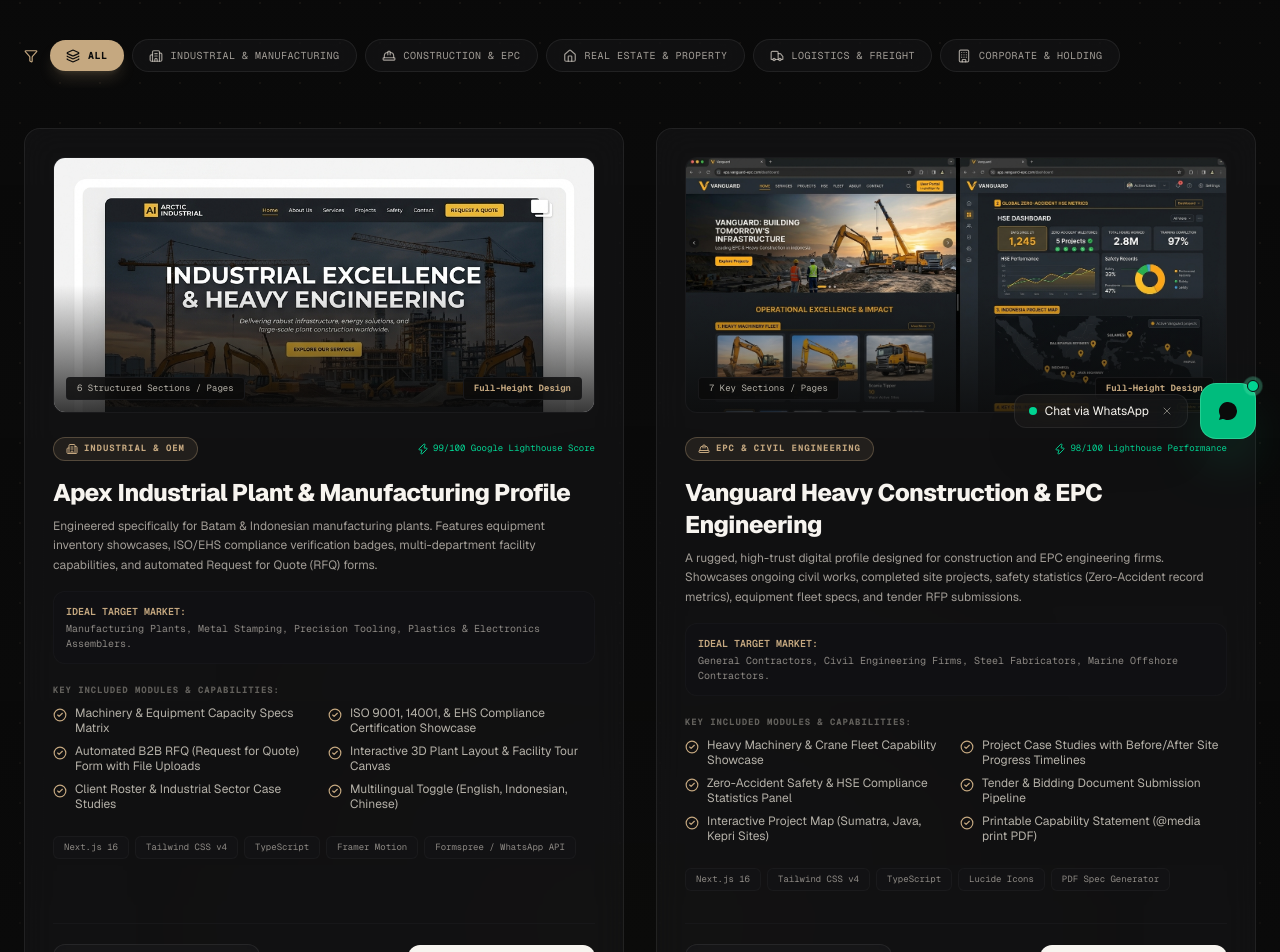
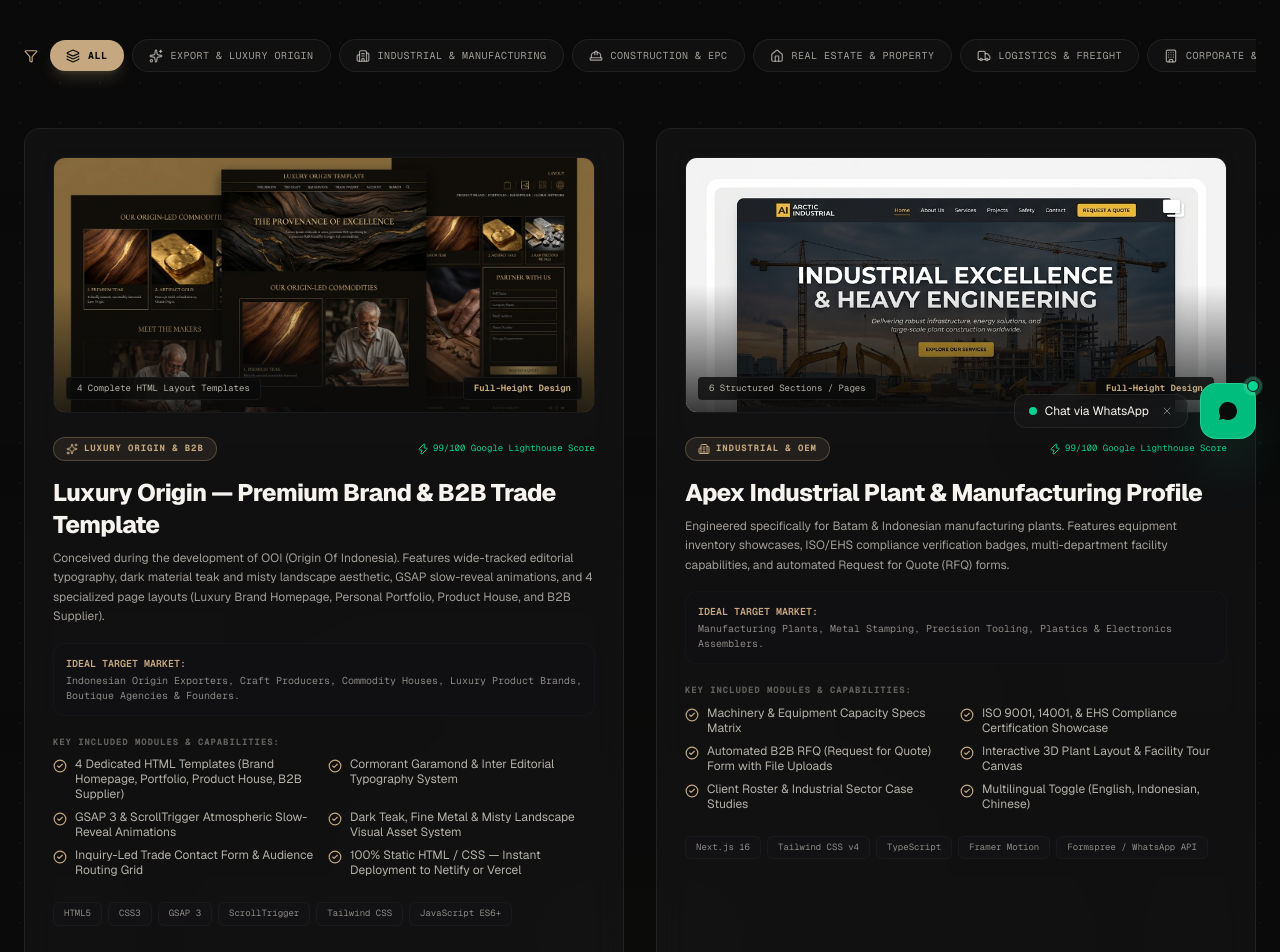
Before and after one commit to ptahlulkaryautama-coder/ahlul-firdaus-portfolio, a Next.js app: page /templates in a window 1280 px wide. Shown: the part 337-1289 px from the top of the page. Built offline with nearby package versions, Linux system fonts and the light colour scheme; a web font is replaced by a local one.

Commit message:
feat(templates): add Luxury Origin template kit (4 HTML layouts: Brand, Portfolio, Product House & B2B Supplier)

```diff
--- a/src/app/templates/page.tsx
+++ b/src/app/templates/page.tsx
@@ -38,6 +38,7 @@ export default function TemplatesStudioPage() {
 
   const categories = [
     "All",
+    "Export & Luxury Origin",
     "Industrial & Manufacturing",
     "Construction & EPC",
     "Real Estate & Property",
@@ -51,6 +52,8 @@ export default function TemplatesStudioPage() {
 
   const getCategoryIcon = (category: string) => {
     switch (category) {
+      case "Export & Luxury Origin":
+        return Sparkles;
       case "Industrial & Manufacturing":
         return Building2;
       case "Construction & EPC":
--- a/src/data/templates.ts
+++ b/src/data/templates.ts
@@ -1,7 +1,7 @@
 export interface TemplateKit {
   id: string;
   name: string;
-  category: "Industrial & Manufacturing" | "Construction & EPC" | "Real Estate & Property" | "Logistics & Freight" | "Corporate & Holding";
+  category: "Export & Luxury Origin" | "Industrial & Manufacturing" | "Construction & EPC" | "Real Estate & Property" | "Logistics & Freight" | "Corporate & Holding";
   tagline: string;
   description: string;
   idealFor: string;
@@ -15,10 +15,37 @@ export interface TemplateKit {
     formIntegration: string;
     speedScore: string;
   };
-  demoType: "industrial" | "construction" | "property" | "logistics" | "corporate";
+  demoType: "luxury" | "industrial" | "construction" | "property" | "logistics" | "corporate";
 }
 
 export const templateKits: TemplateKit[] = [
+  {
+    id: "luxury-origin-template",
+    name: "Luxury Origin — Premium Brand & B2B Trade Template",
+    category: "Export & Luxury Origin",
+    tagline: "Editorial luxury website template for origin-led commodity brands, premium product houses, and B2B exporters.",
+    description:
+      "Conceived during the development of OOI (Origin Of Indonesia). Features wide-tracked editorial typography, dark material teak and misty landscape aesthetic, GSAP slow-reveal animations, and 4 specialized page layouts (Luxury Brand Homepage, Personal Portfolio, Product House, and B2B Supplier).",
+    idealFor: "Indonesian Origin Exporters, Craft Producers, Commodity Houses, Luxury Product Brands, Boutique Agencies & Founders.",
+    previewImage: "/templates/template-luxury-origin-full.jpg",
+    badge: "Luxury Origin & B2B",
+    techStack: ["HTML5", "CSS3", "GSAP 3", "ScrollTrigger", "Tailwind CSS", "JavaScript ES6+"],
+    features: [
+      "4 Dedicated HTML Templates (Brand Homepage, Portfolio, Product House, B2B Supplier)",
+      "Cormorant Garamond & Inter Editorial Typography System",
+      "GSAP 3 & ScrollTrigger Atmospheric Slow-Reveal Animations",
+      "Dark Teak, Fine Metal & Misty Landscape Visual Asset System",
+      "Inquiry-Led Trade Contact Form & Audience Routing Grid",
+      "100% Static HTML / CSS — Instant Deployment to Netlify or Vercel"
+    ],
+    specs: {
+      pageCount: "4 Complete HTML Layout Templates",
+      responsive: "100% Mobile & Tablet Optimized",
+      formIntegration: "Netlify & Formspree Ready",
+      speedScore: "99/100 Google Lighthouse Score"
+    },
+    demoType: "luxury"
+  },
   {
     id: "industrial-plant-profile",
     name: "Apex Industrial Plant & Manufacturing Profile",
```
Also changed, not shown: public/templates/template-luxury-origin-full.jpg (added).
